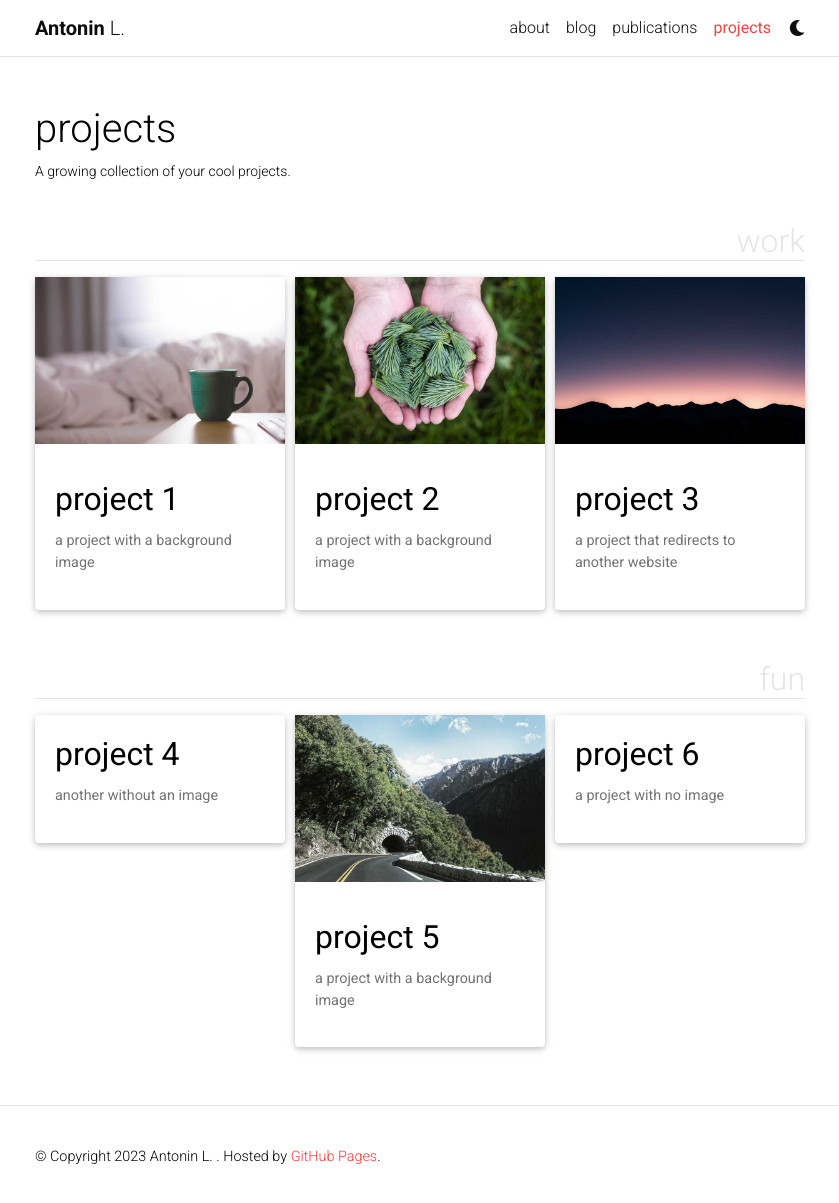
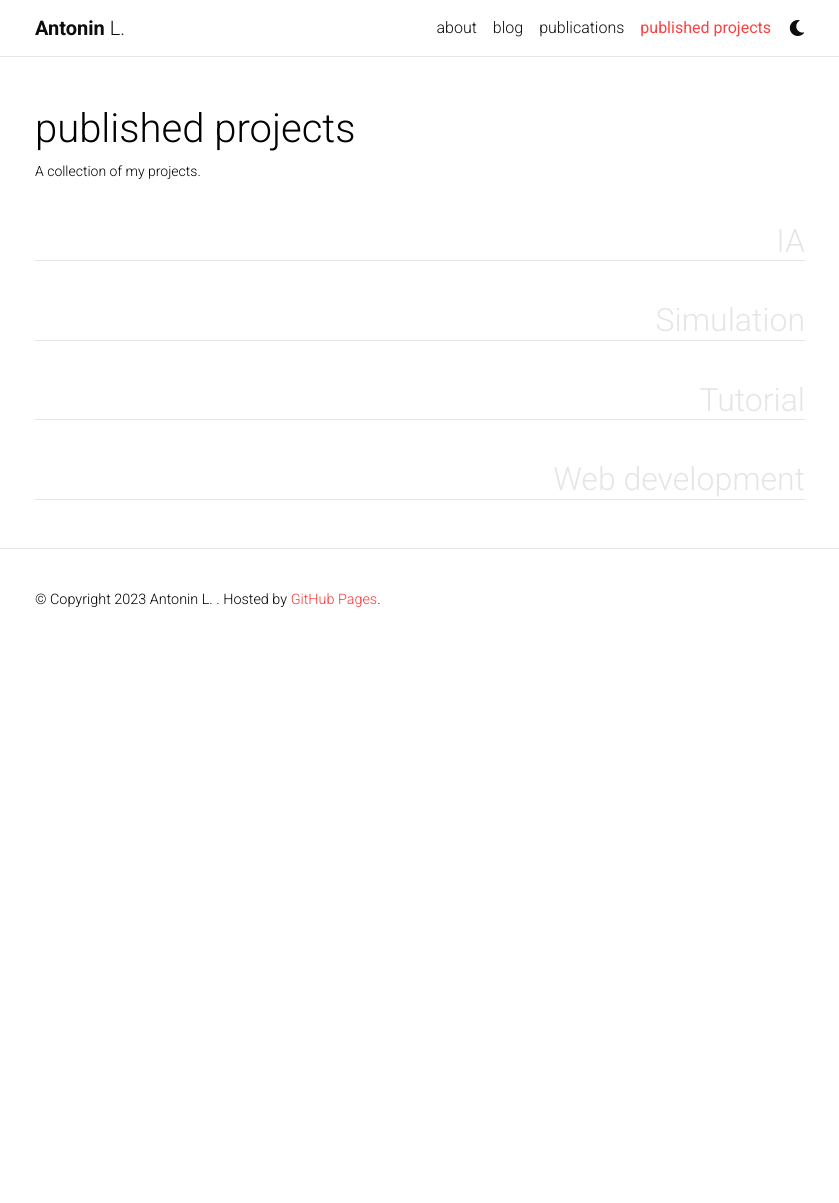
Before and after one commit to antonin-lfv/antonin-lfv.github.io, a Jekyll site: the page built from _pages/projects.md, in a window 1280 px wide and 1208 px high. Shown: the top 1203 px of the window, without its empty margins (220-1059 px from the left). Built offline with Jekyll 4.4.1, drawn with Linux system fonts in a browser that asks for light colours; full-size pictures stand in for the smaller copies a plugin makes; comment, search, counter and statistics services are not loaded; a style sheet for code colours, icons or effects is not loaded.

```diff
--- a/_pages/projects.md
+++ b/_pages/projects.md
@@ -1,11 +1,11 @@
 ---
 layout: page
-title: projects
+title: published projects
 permalink: /projects/
-description: A growing collection of your cool projects.
+description: A collection of my projects.
 nav: true
 nav_order: 2
-display_categories: [work, fun]
+display_categories: [IA, Simulation, Tutorial, Web development]
 horizontal: false
 ---
 
```
Also changed, not shown: _posts/2021-08-27-robotics.md (added, +9 -0 lines), _posts/2022-02-01-dynamic_neural_network.md (renamed from _posts/2022-02-01-redirect.md).
